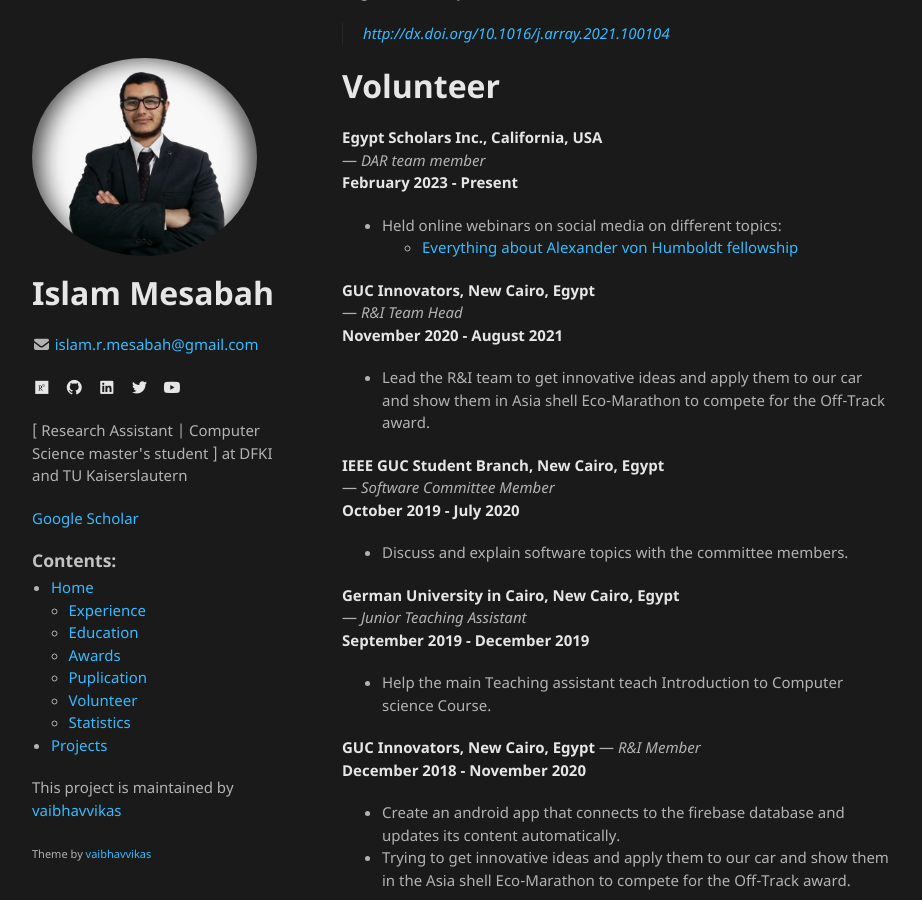
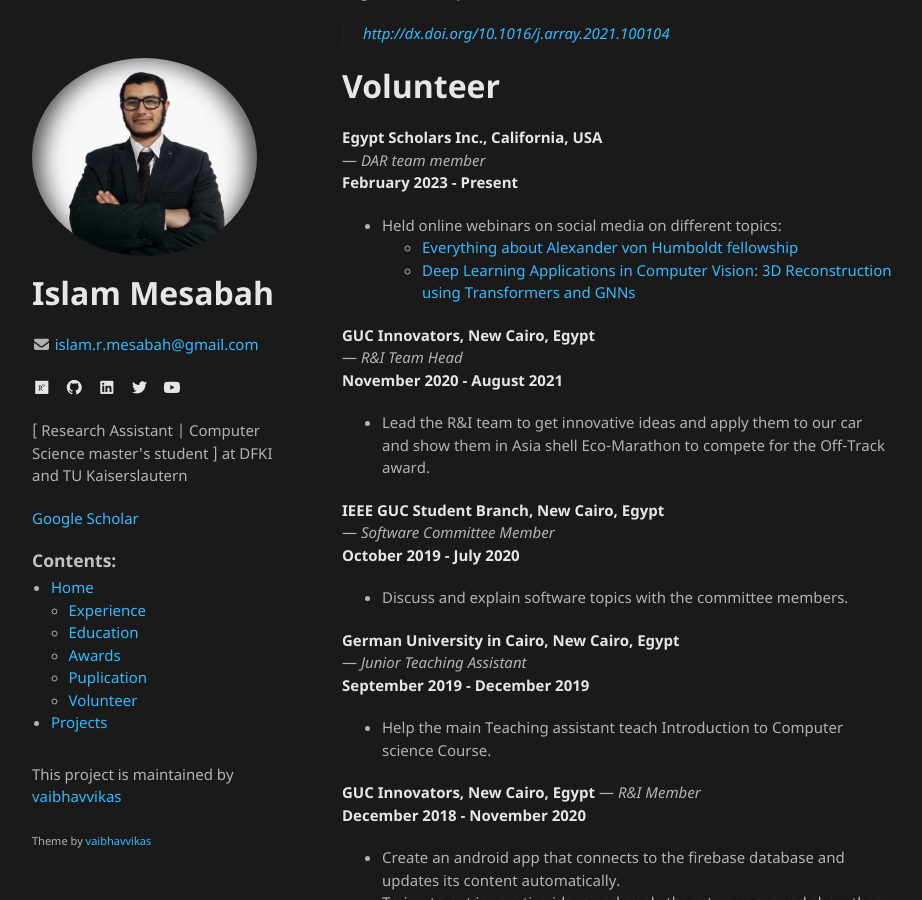
Before and after one commit to vaibhavvikas/jekyll-theme-minimalistic, a Jekyll site: the page built from index.md, in a window 1280 px wide and 900 px high, scrolled down 3248 px. Shown: the whole window, without its empty margins (178-1100 px from the left). Built offline with Jekyll 4.4.1, drawn with Linux system fonts in a browser that asks for light colours; our own code applies the rules of GitHub Pages for plain Markdown files.

Commit message:
add Deep learning webinar video

```diff
--- a/_config.yml
+++ b/_config.yml
@@ -37,7 +37,5 @@ navigation:
         link: ./index.html#puplication
       - name: Volunteer
         link: ./index.html#volunteer
-      - name: Statistics
-        link: ./index.html#statistics
   - name: Projects
     link: ./projects
--- a/index.md
+++ b/index.md
@@ -115,7 +115,8 @@ Sabty, Caroline, **Islam Mesabah**, Özlem Çetinoğlu, and Slim Abdennadher. **
 — _DAR team member_<br />
 **February 2023 - Present**
 * Held online webinars on social media on different topics:
-    * [Everything about Alexander von Humboldt fellowship](https://www.youtube.com/watch?v=5j1v_0T5fZg&t=5s)
+    * [Everything about Alexander von Humboldt fellowship](https://www.youtube.com/watch?v=5j1v_0T5fZg&t)
+    * [Deep Learning Applications in Computer Vision: 3D Reconstruction using Transformers and GNNs](https://www.youtube.com/watch?v=jbkLTLBMgiA)
 <br />
 
 **GUC Innovators, New Cairo, Egypt**<br />
```
